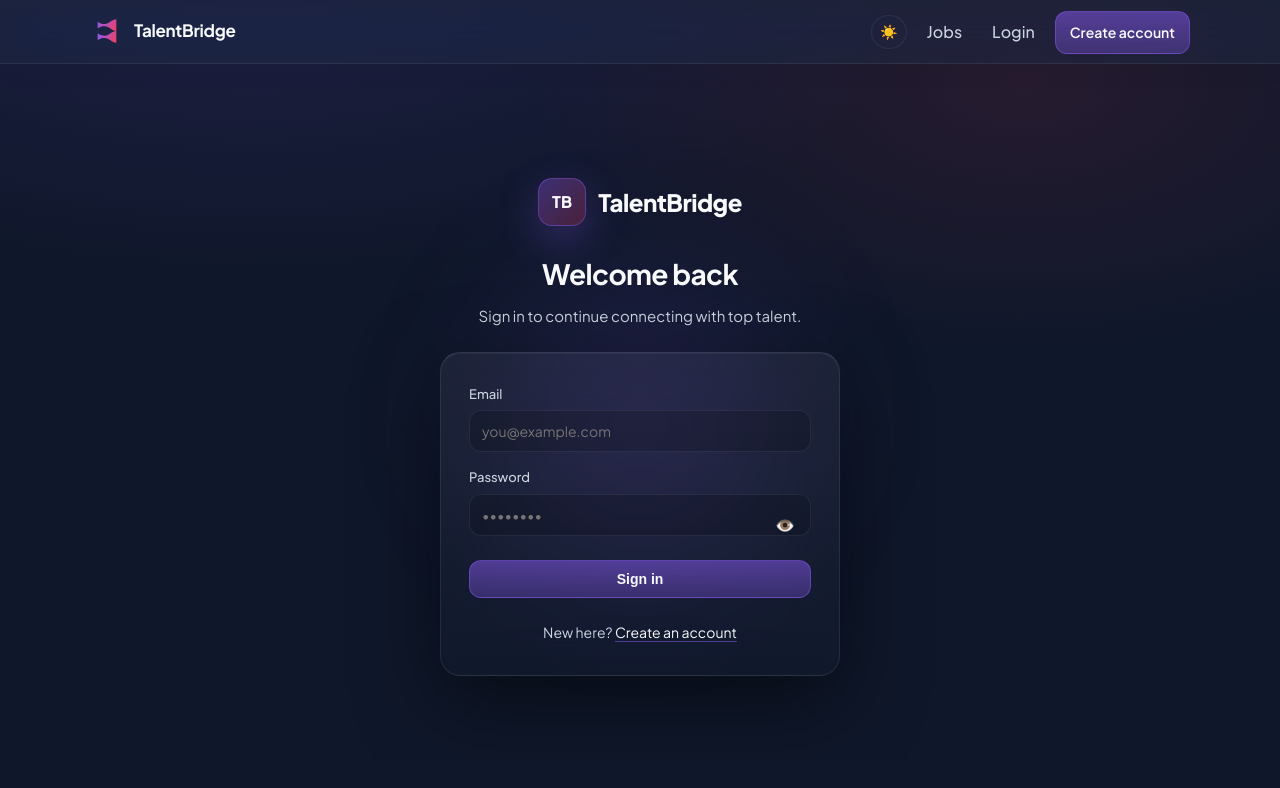
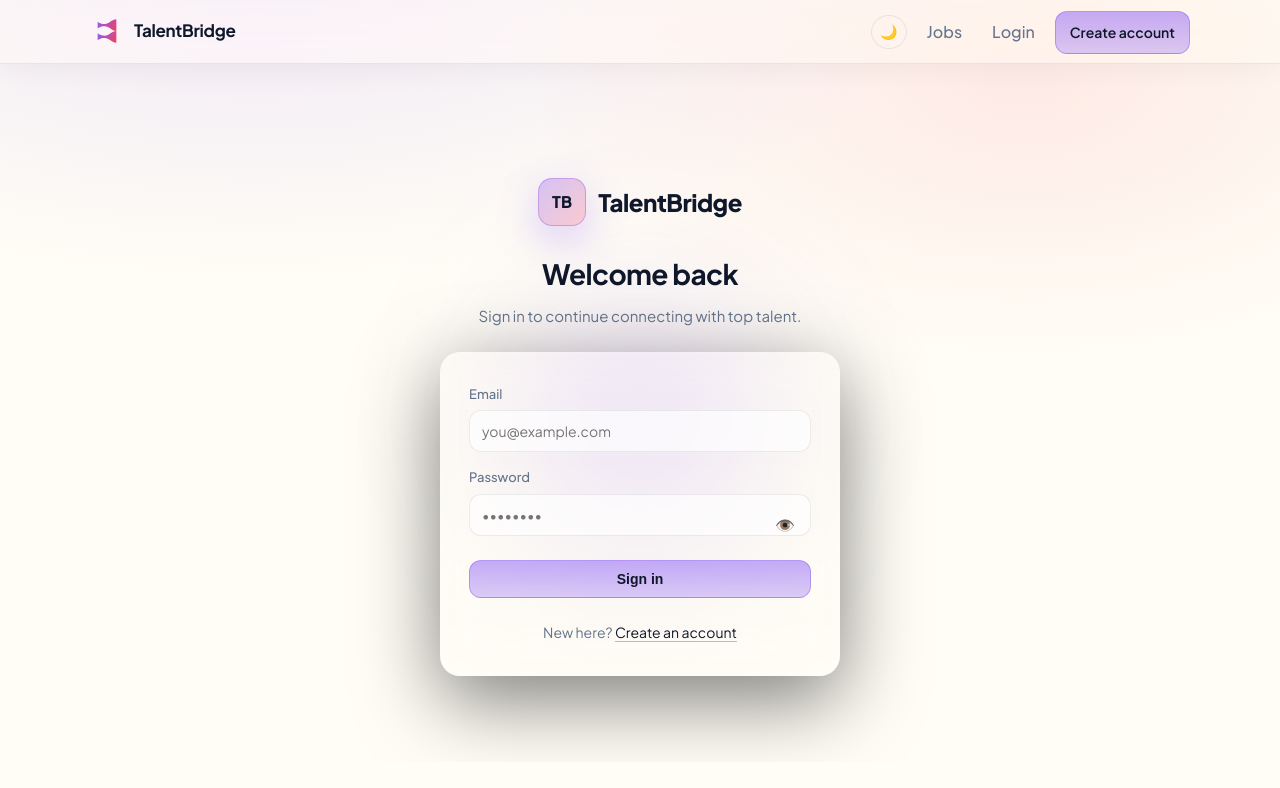
Before and after one commit to devanshibhatt23/TalentBridge, a React (Vite) app in the folder client/: page /login in a window 1280 px wide. Shown: the top 788 px of the page. Built offline with nearby package versions, Linux system fonts and the light colour scheme.

Commit message:
feat: implement application caching for JobDetail and update light theme color palette

```diff
--- a/client/src/context/ThemeContext.jsx
+++ b/client/src/context/ThemeContext.jsx
@@ -4,7 +4,7 @@ const ThemeContext = createContext()
 
 export function ThemeProvider({ children }) {
   const [theme, setTheme] = useState(() => {
-    return localStorage.getItem('talentbridge-theme') || 'dark'
+    return localStorage.getItem('talentbridge-theme') || 'light'
   })
 
   useEffect(() => {
--- a/client/src/index.css
+++ b/client/src/index.css
@@ -14,6 +14,8 @@
   --text: #f8fafc;
   --muted: #cbd5e1;
   --faint: #64748b;
+  --input-bg: rgba(0, 0, 0, 0.18);
+  --input-bg-focus: rgba(0, 0, 0, 0.35);
 
   --primary: #8b5cf6;
   /* Violet */
@@ -39,14 +41,17 @@
 }
 
 [data-theme='light'] {
-  --bg0: #f8fafc;
-  /* Slate 50 */
-  --bg1: #ffffff;
-  /* White */
-  --panel: rgba(255, 255, 255, 0.7);
-  --panel-strong: rgba(241, 245, 249, 0.8);
+  --bg0: #fffdf5;
+  /* Creme */
+  --bg1: #fef9c3;
+  /* Yellow 100 */
+  --panel: rgba(255, 255, 255, 0.6);
+  --panel-strong: rgba(254, 252, 232, 0.8);
+  --input-bg: rgba(255, 255, 255, 0.65);
+  --input-bg-focus: rgba(255, 255, 255, 0.95);
   --border: rgba(15, 23, 42, 0.08);
   --border-strong: rgba(15, 23, 42, 0.15);
+  --nav-bg: rgba(255, 253, 245, 0.45);
   --text: #0f172a;
   /* Slate 900 */
   --muted: #64748b;
@@ -169,9 +174,9 @@ a:hover {
   position: sticky;
   top: 0;
   z-index: 100;
-  background: var(--panel);
-  backdrop-filter: blur(20px) saturate(180%);
-  -webkit-backdrop-filter: blur(20px) saturate(180%);
+  background: var(--nav-bg, rgba(15, 23, 42, 0.45));
+  backdrop-filter: blur(28px) saturate(200%);
+  -webkit-backdrop-filter: blur(28px) saturate(200%);
   border-bottom: 1px solid var(--border);
   box-shadow: 0 4px 30px rgba(0, 0, 0, 0.05);
   height: 64px;
@@ -263,7 +268,7 @@ a:hover {
   width: 240px;
   border-radius: 14px;
   border: 1px solid var(--border);
-  background: rgba(3, 7, 18, 0.95);
+  background: var(--bg0);
   backdrop-filter: blur(16px);
   box-shadow: var(--shadow);
   overflow: hidden;
@@ -302,7 +307,7 @@ a:hover {
 }
 
 .menu__item:hover {
-  background: rgba(255, 255, 255, 0.05);
+  background: var(--panel-strong);
 }
 
 .menu__danger {
@@ -690,7 +695,7 @@ a:hover {
   padding: 11px 12px;
   border-radius: 12px;
   border: 1px solid var(--border);
-  background: rgba(0, 0, 0, 0.18);
+  background: var(--input-bg);
   color: var(--text);
   outline: none;
   font-family: var(--sans);
@@ -700,7 +705,7 @@ a:hover {
 
 .input:focus {
   border-color: rgba(139, 92, 246, 0.60);
-  background: rgba(0, 0, 0, 0.35);
+  background: var(--input-bg-focus);
   box-shadow: 0 0 0 3px rgba(139, 92, 246, 0.20);
 }
 
--- a/client/src/pages/JobDetail.jsx
+++ b/client/src/pages/JobDetail.jsx
@@ -11,6 +11,7 @@ import {
   fetchJobById,
   updateApplicationStatus,
   updateJob,
+  readApiCache,
 } from '../services/api.js'
 
 import { ProfileSetupModal } from '../components/ProfileSetupModal.jsx'
@@ -26,8 +27,15 @@ export function JobDetail() {
   const { user } = useAuth()
   const { addToast } = useNotifications()
   const [job, setJob] = useState(null)
-  const [applications, setApplications] = useState([])
+
+  const [applications, setApplications] = useState(() => {
+    return readApiCache('applications', 'jobApplications', { jobId: id })?.data?.applications || []
+  })
+
   const [loading, setLoading] = useState(true)
+  const [loadingApps, setLoadingApps] = useState(() => {
+    return !readApiCache('applications', 'jobApplications', { jobId: id })
+  })
   const [error, setError] = useState('')
   const [hasApplied, setHasApplied] = useState(false)
 
@@ -57,11 +65,14 @@ export function JobDetail() {
 
   async function loadApplications() {
     if (!isOwner) return
+    setLoadingApps(true)
     try {
       const res = await fetchJobApplications(id)
       setApplications(res.data?.applications || [])
     } catch (err) {
       setError(err.message)
+    } finally {
+      setLoadingApps(false)
     }
   }
 
@@ -300,7 +311,11 @@ export function JobDetail() {
       {isOwner ? (
         <section className="card section-gap" style={{ marginTop: '24px' }}>
           <h2 className="h2" style={{ marginBottom: '16px' }}>Applications Board ({applications.length})</h2>
-          {applications.length === 0 ? (
+          {loadingApps ? (
+            <div style={{ display: 'flex', justifyContent: 'center', padding: '40px 0' }}>
+              <Spinner message="Loading applications..." />
+            </div>
+          ) : applications.length === 0 ? (
             <p className="muted">No applications yet.</p>
           ) : (
             <div style={{ display: 'flex', gap: '16px', overflowX: 'auto', paddingBottom: '16px' }}>
```
